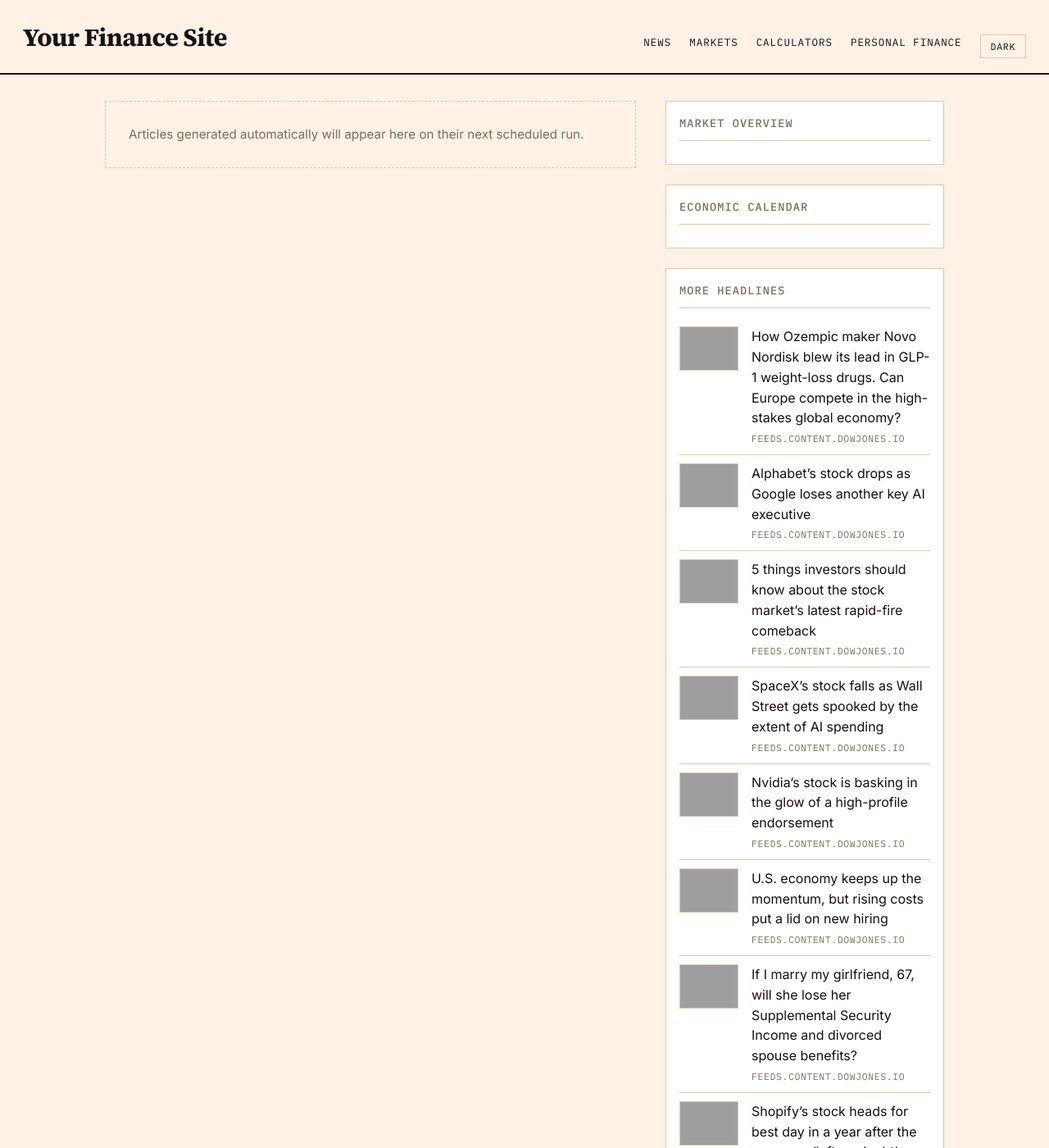
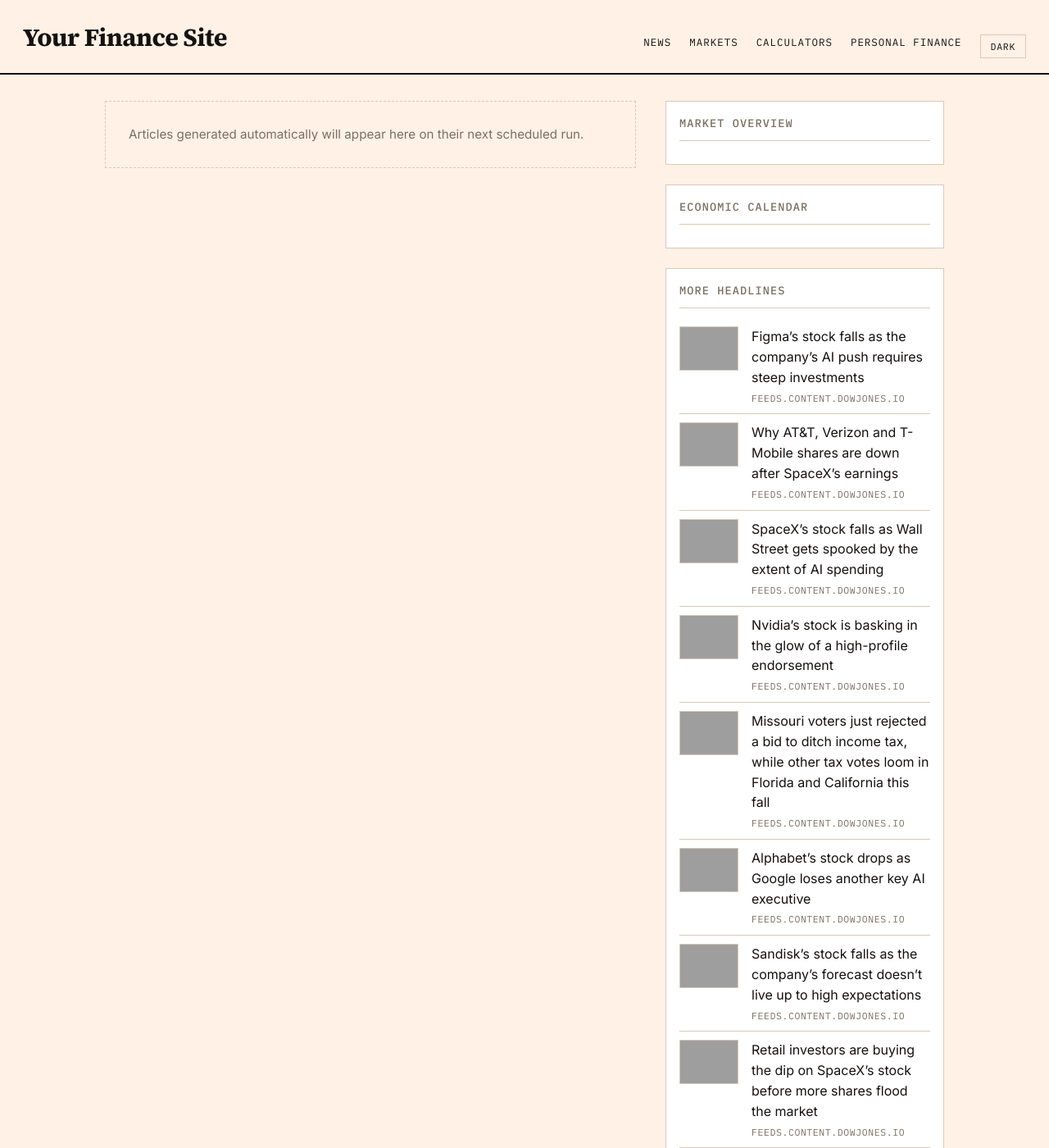
Before and after one commit to GlobTechCo/globtechco.github.io, a Jekyll site: the page built from index.html, in a window 1280 px wide and 1400 px high, cut to the strip 0-1400 px from the top of the window. Shown: the whole strip at 82% size. Built offline with Jekyll 4.4.1, drawn with Linux system fonts in a browser that asks for light colours; a script that is not in the unit is left out; the list of posts is cut into pages by our own code; some of the changed text lies outside the part shown; grey boxes are pictures that could not be loaded.

Commit message:
Auto-content update 2026-08-05

```diff
--- a/_data/aggregator.yml
+++ b/_data/aggregator.yml
@@ -1,50 +1,50 @@
-- title: "How Ozempic maker Novo Nordisk blew its lead in GLP-1 weight-loss drugs. Can Europe compete in the high-stakes global economy?"
-  link: "https://www.marketwatch.com/story/how-ozempic-maker-novo-nordisk-blew-its-lead-in-glp-1-weight-loss-drugs-can-europe-compete-in-the-high-stakes-global-economy-0a2bcfd0?mod=mw_rss_topstories"
+- title: "Figma\u2019s stock falls as the company\u2019s AI push requires steep investments"
+  link: "https://www.marketwatch.com/story/figmas-push-into-ai-agents-drives-an-earnings-beat-1f6e200a?mod=mw_rss_topstories"
   source: "feeds.content.dowjones.io"
-  pubdate: "Wed, 05 Aug 2026 16:52:00 GMT"
-  image: "https://images.mktw.net/im-49353990"
-- title: "Alphabet\u2019s stock drops as Google loses another key AI executive"
-  link: "https://www.marketwatch.com/story/alphabets-stock-drops-as-google-loses-another-key-ai-executive-38de45a2?mod=mw_rss_topstories"
+  pubdate: "Wed, 05 Aug 2026 22:12:00 GMT"
+  image: "https://images.mktw.net/im-97979674"
+- title: "Why AT&T, Verizon and T-Mobile shares are down after SpaceX\u2019s earnings"
+  link: "https://www.marketwatch.com/story/why-at-t-verizon-and-t-mobile-shares-are-down-after-spacexs-earnings-033a07ce?mod=mw_rss_topstories"
   source: "feeds.content.dowjones.io"
-  pubdate: "Wed, 05 Aug 2026 16:45:00 GMT"
-  image: "https://images.mktw.net/im-75702741"
-- title: "5 things investors should know about the stock market\u2019s latest rapid-fire comeback"
-  link: "https://www.marketwatch.com/story/5-things-investors-should-know-about-the-stock-markets-latest-rapid-fire-comeback-55f23d87?mod=mw_rss_topstories"
-  source: "feeds.content.dowjones.io"
-  pubdate: "Wed, 05 Aug 2026 16:02:00 GMT"
-  image: "https://images.mktw.net/im-00322352"
+  pubdate: "Wed, 05 Aug 2026 21:28:00 GMT"
+  image: "https://images.mktw.net/im-80028774"
 - title: "SpaceX\u2019s stock falls as Wall Street gets spooked by the extent of AI spending"
   link: "https://www.marketwatch.com/story/spacexs-stock-falls-as-wall-street-gets-spooked-by-the-extent-of-ai-spending-9ce9ddb8?mod=mw_rss_topstories"
   source: "feeds.content.dowjones.io"
-  pubdate: "Wed, 05 Aug 2026 15:56:00 GMT"
+  pubdate: "Wed, 05 Aug 2026 21:26:00 GMT"
   image: "https://images.mktw.net/im-87899195"
 - title: "Nvidia\u2019s stock is basking in the glow of a high-profile endorsement"
   link: "https://www.marketwatch.com/story/nvidias-stock-is-basking-in-the-glow-of-a-high-profile-endorsement-b7c48e7b?mod=mw_rss_topstories"
   source: "feeds.content.dowjones.io"
-  pubdate: "Wed, 05 Aug 2026 15:51:00 GMT"
+  pubdate: "Wed, 05 Aug 2026 21:22:00 GMT"
   image: "https://images.mktw.net/im-75710561"
-- title: "U.S. economy keeps up the momentum, but rising costs put a lid on new hiring"
-  link: "https://www.marketwatch.com/story/u-s-economy-keeps-up-the-momentum-but-rising-costs-put-a-cap-on-new-hiring-028d481b?mod=mw_rss_topstories"
+- title: "Missouri voters just rejected a bid to ditch income tax, while other tax votes loom in Florida and California this fall"
+  link: "https://www.marketwatch.com/story/taxes-are-on-the-ballot-this-fall-as-republicans-and-democrats-grow-further-apart-on-whether-to-raise-them-c7990380?mod=mw_rss_topstories"
   source: "feeds.content.dowjones.io"
-  pubdate: "Wed, 05 Aug 2026 15:01:00 GMT"
-  image: "https://images.mktw.net/im-81297767"
-- title: "If I marry my girlfriend, 67, will she lose her Supplemental Security Income and divorced spouse benefits?"
-  link: "https://www.marketwatch.com/story/if-i-marry-my-girlfriend-67-will-she-lose-her-supplemental-security-income-and-divorced-spouse-benefits-9340bab9?mod=mw_rss_topstories"
+  pubdate: "Wed, 05 Aug 2026 21:22:00 GMT"
+  image: "https://images.mktw.net/im-27008048"
+- title: "Alphabet\u2019s stock drops as Google loses another key AI executive"
+  link: "https://www.marketwatch.com/story/alphabets-stock-drops-as-google-loses-another-key-ai-executive-38de45a2?mod=mw_rss_topstories"
   source: "feeds.content.dowjones.io"
-  pubdate: "Wed, 05 Aug 2026 15:00:00 GMT"
-  image: "https://images.mktw.net/im-13956007"
-- title: "Shopify\u2019s stock heads for best day in a year after the company \u2018left no doubt\u2019 about its growth trajectory"
-  link: "https://www.marketwatch.com/story/shopifys-stock-heads-for-best-day-in-a-year-after-the-company-left-no-doubt-about-its-growth-trajectory-79551270?mod=mw_rss_topstories"
+  pubdate: "Wed, 05 Aug 2026 21:20:00 GMT"
+  image: "https://images.mktw.net/im-75702741"
+- title: "Sandisk\u2019s stock falls as the company\u2019s forecast doesn\u2019t live up to high expectations"
+  link: "https://www.marketwatch.com/story/sandisks-stock-falls-as-the-companys-forecast-doesnt-live-up-to-high-expectations-8fd13d9b?mod=mw_rss_topstories"
   source: "feeds.content.dowjones.io"
-  pubdate: "Wed, 05 Aug 2026 14:59:00 GMT"
-  image: "https://images.mktw.net/im-674617"
-- title: "3 money rules I swear by \u2014 and why they work"
-  link: "https://www.marketwatch.com/story/3-money-rules-i-swear-by-and-why-they-work-f7a1ad65?mod=mw_rss_topstories"
+  pubdate: "Wed, 05 Aug 2026 21:18:00 GMT"
+  image: "https://images.mktw.net/im-57413903"
+- title: "Retail investors are buying the dip on SpaceX\u2019s stock before more shares flood the market"
+  link: "https://www.marketwatch.com/story/retail-investors-are-buying-the-dip-on-spacexs-stock-before-more-shares-flood-the-market-9f83e00f?mod=mw_rss_topstories"
   source: "feeds.content.dowjones.io"
-  pubdate: "Wed, 05 Aug 2026 14:46:00 GMT"
-  image: "https://images.mktw.net/im-95824756"
-- title: "It\u2019s the worst time in years to invest in AI credit markets: \u2018Almost no upside and plenty of downside\u2019"
-  link: "https://www.marketwatch.com/story/its-the-worst-time-in-years-to-invest-in-ai-credit-markets-almost-no-upside-and-plenty-of-downside-a200d5c7?mod=mw_rss_topstories"
+  pubdate: "Wed, 05 Aug 2026 21:17:00 GMT"
+  image: "https://images.mktw.net/im-00481430"
+- title: "Aggressive options trading helped drive the S&P 500\u2019s latest rally. What that means for investors."
+  link: "https://www.marketwatch.com/story/aggressive-options-trading-helped-drive-the-s-p-500s-latest-rally-what-that-means-for-investors-623fe41c?mod=mw_rss_topstories"
   source: "feeds.content.dowjones.io"
-  pubdate: "Wed, 05 Aug 2026 14:44:00 GMT"
-  image: "https://images.mktw.net/im-10351294"
+  pubdate: "Wed, 05 Aug 2026 20:51:00 GMT"
+  image: "https://images.mktw.net/im-04491989"
+- title: "Lilly\u2019s revenue soars 48%, driven by demand for its GLP-1s"
+  link: "https://www.marketwatch.com/story/lillys-revenue-soars-48-driven-by-demand-of-its-glp-1s-7361c223?mod=mw_rss_topstories"
+  source: "feeds.content.dowjones.io"
+  pubdate: "Wed, 05 Aug 2026 20:45:00 GMT"
+  image: "https://images.mktw.net/im-76946661"
```
